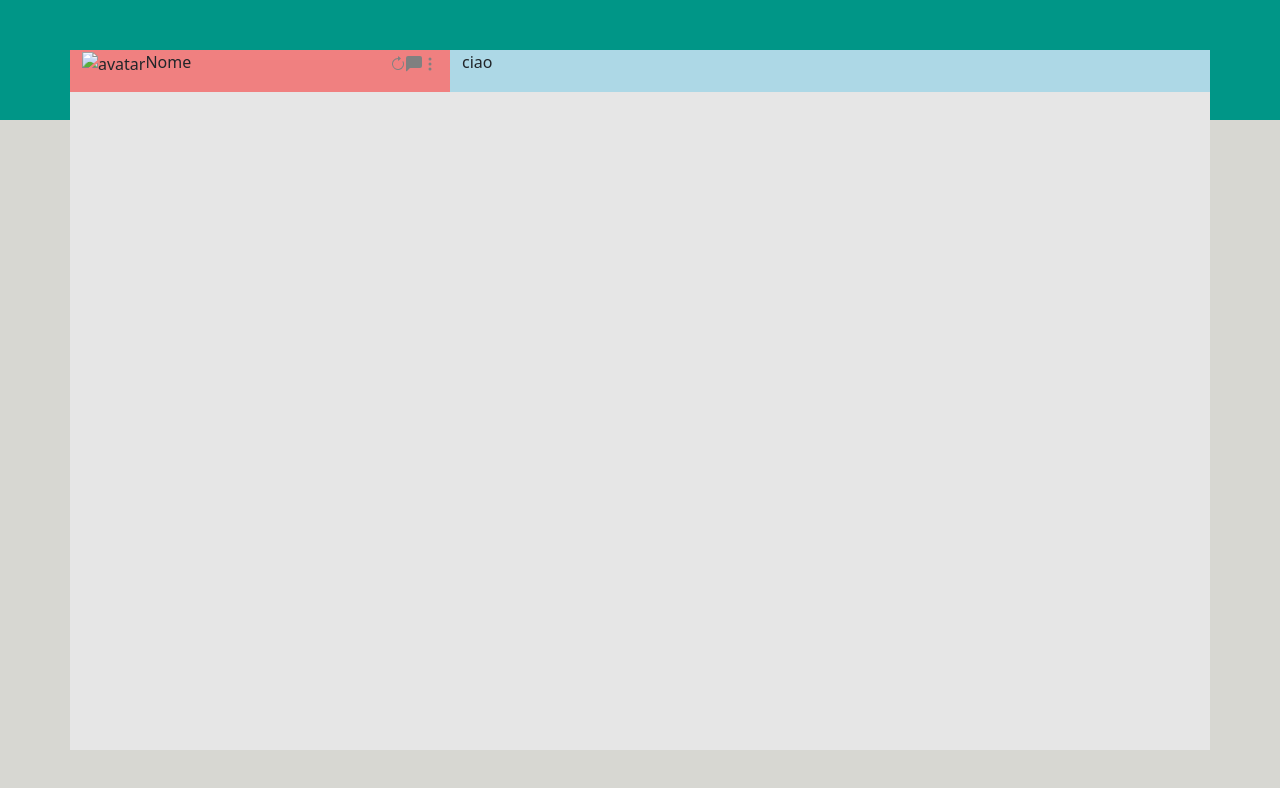
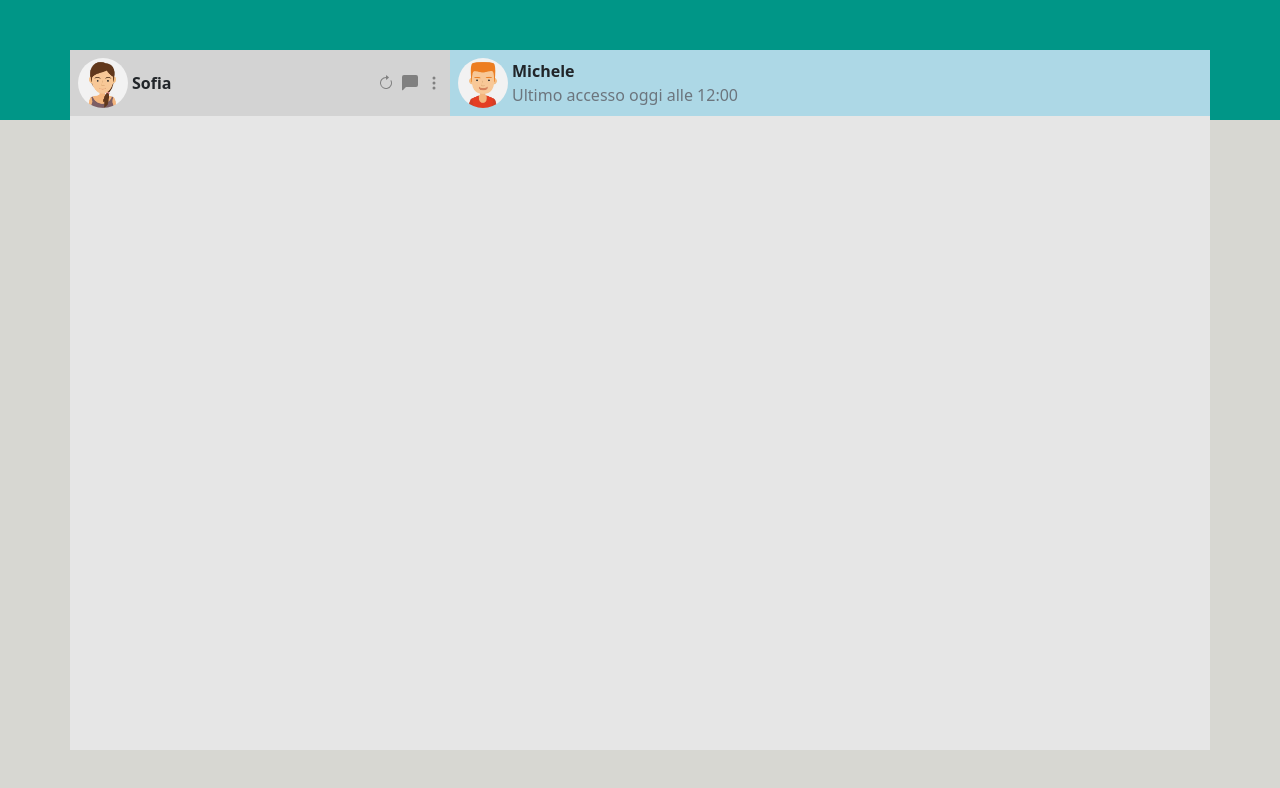
Before and after one commit to salvoPernicano/vue-boolzapp, a plain HTML site: page index.html in a window 1280 px wide. Drawn offline with nearby package versions, Linux system fonts and the light colour scheme.

Commit message:
fix stile  contactList - chatBox

```diff
--- a/assets/style.css
+++ b/assets/style.css
@@ -17,14 +17,25 @@ body{
 }
 
 #contactList{
-    background-color: lightcoral;
+    background-color: lightgrey;
     /* height: calc(100vh - 100px); */
+}
+#chatBox figure,
+#contactList figure {
+    margin: 0;
+    height: 50px;
+    width: 50px;
+}
+#chatBox figure img,
+#contactList figure img{
+    width: 100%;
+    display: block;
+    border-radius: 50%;
 }
 
 
 #chatBox{
     background-color: lightblue;
-    /* height: calc(100vh - 100px); */
 }
 
 #userIcons{
--- a/index.html
+++ b/index.html
@@ -11,16 +11,15 @@
     <div id="app" class="d-flex align-items-enter">
         <div class="container">
             <div class="row">
-                <div id="contactList" class="col-4">
-                    <div class="user d-flex justify-content-between">
-                        <div class="d-flex">
-
+                <div id="contactList" class="col-4 p-2">
+                    <div class="user d-flex justify-content-between align-items-center">
+                        <div class="d-flex align-items-center">
                             <figure>
-                                <img src="" alt="avatar">
+                                <img src="./assets/img/avatar_io.jpg" alt="avatar">
                             </figure>
-                            <span>Nome</span>
+                            <span class="mx-1 fw-bold">Sofia</span>
                         </div>
-                        <div id="userIcons">
+                        <div id="userIcons" class="d-flex gap-2">
                             <svg xmlns="http://www.w3.org/2000/svg" width="16" height="16" fill="currentColor" class="bi bi-arrow-clockwise" viewBox="0 0 16 16">
                                 <path fill-rule="evenodd" d="M8 3a5 5 0 1 0 4.546 2.914.5.5 0 0 1 .908-.417A6 6 0 1 1 8 2z"/>
                                 <path d="M8 4.466V.534a.25.25 0 0 1 .41-.192l2.36 1.966c.12.1.12.284 0 .384L8.41 4.658A.25.25 0 0 1 8 4.466"/>
@@ -34,7 +33,20 @@
                         </div>
                     </div>
                 </div>
-                <div id="chatBox" class="col-8">ciao</div>
+                <div id="chatBox" class="col-8 p-2">
+                    <div class="user d-flex justify-content-between align-items-center">
+                        <div class="d-flex align-items-center">
+                            <figure>
+                                <img src="./assets/img/avatar_1.jpg" alt="avatar">
+                            </figure>
+                            <div class="d-flex flex-column">
+
+                                <span class="mx-1 fw-bold">Michele</span>
+                                <span class="mx-1 text-secondary">Ultimo accesso oggi alle 12:00</span>
+                            </div>
+                        </div>
+                    </div>
+                </div>
             </div>
         </div>
     </div>
```
